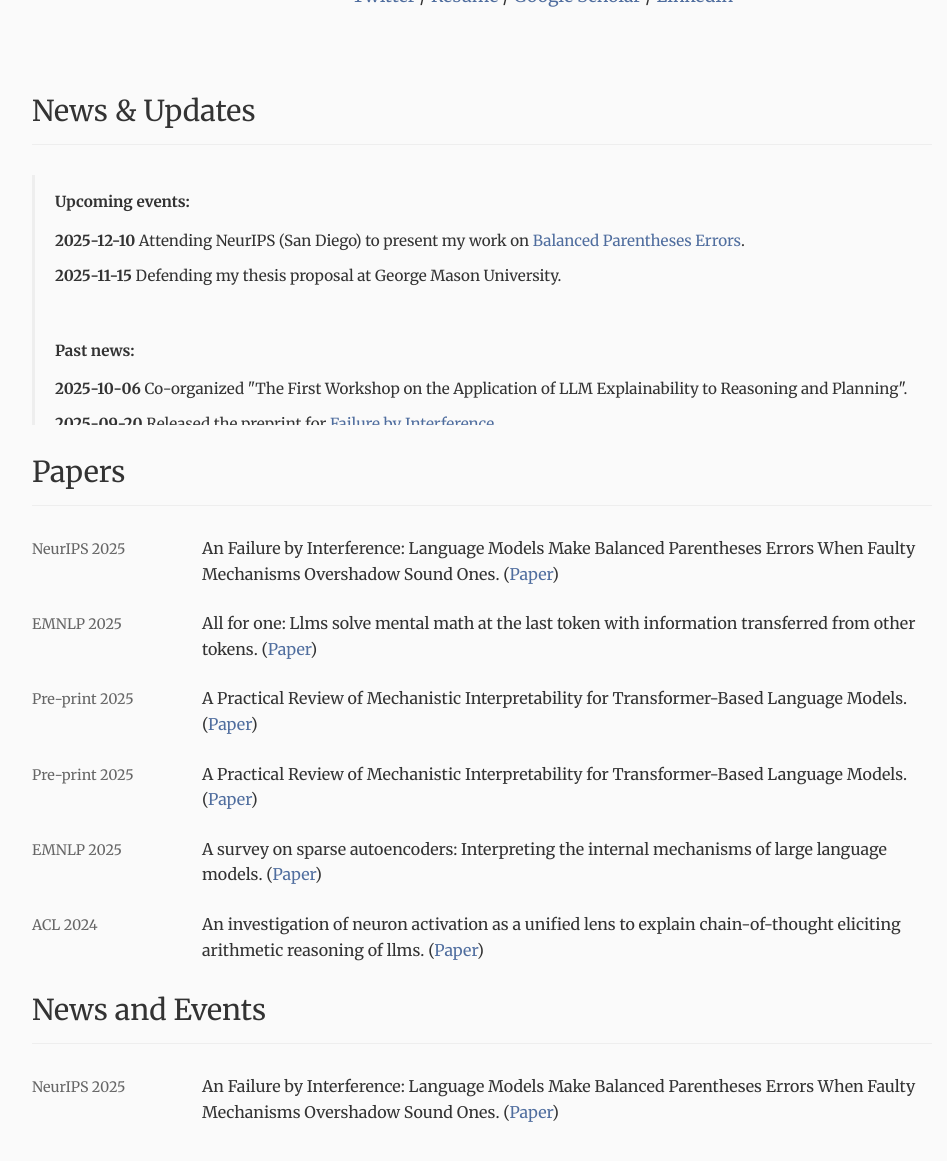
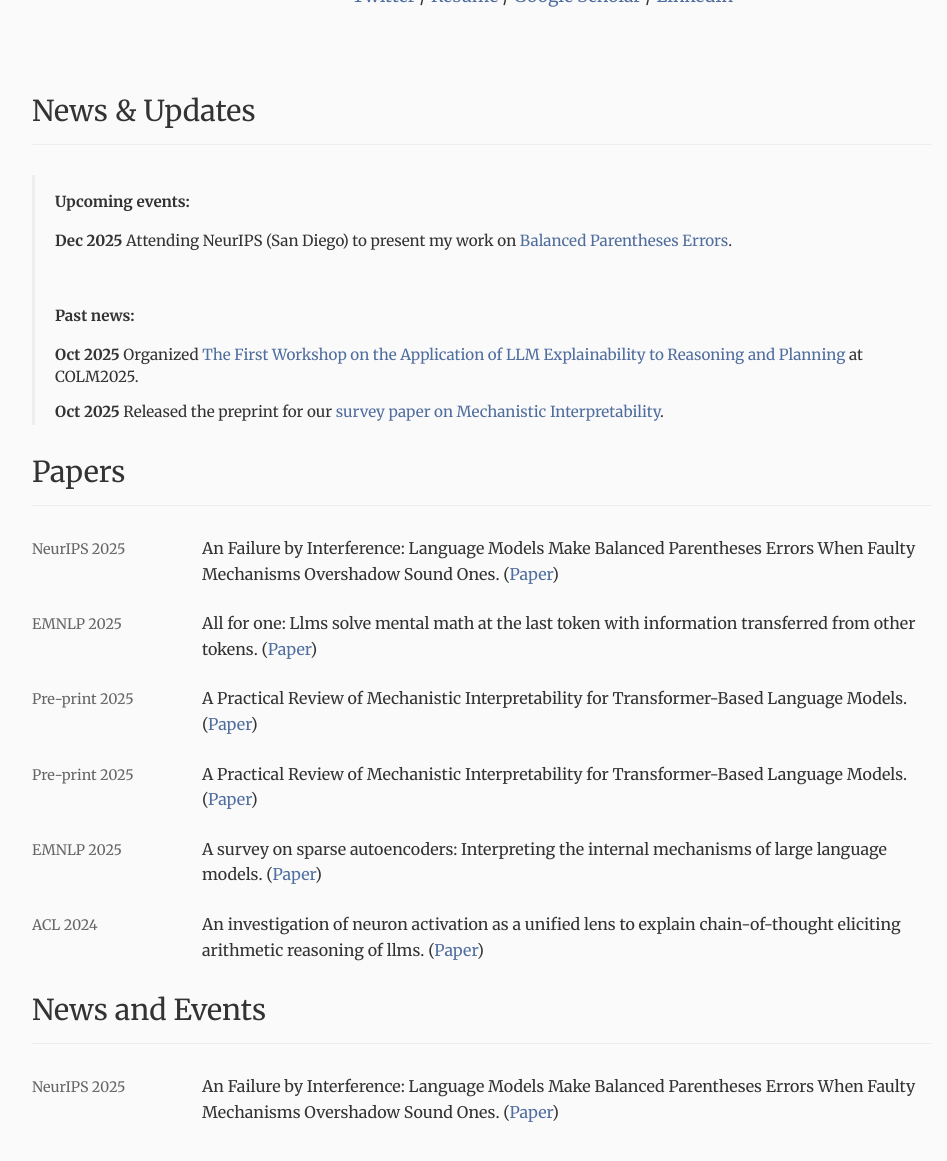
Before and after one commit to Dakingrai/testwebsite.github.io, a Jekyll site: the page built from index.md, in a window 1280 px wide, cut to the strip 445-1634 px from the top of the page. Shown: the top 1161 px of the strip, without its empty margins (158-1105 px from the left). Built offline with Jekyll 4.4.1, drawn with Linux system fonts in a browser that asks for light colours.

Commit message:
news updated!

```diff
--- a/index.md
+++ b/index.md
@@ -28,33 +28,21 @@ title: Home
   <p><strong>Upcoming events:</strong></p>
 
   <div class="news-item">
-    <strong>2025-12-10</strong> Attending NeurIPS (San Diego) to present my work on <a href="#" target="_blank">Balanced Parentheses Errors</a>.
-  </div>
-
-  <div class="news-item">
-    <strong>2025-11-15</strong> Defending my thesis proposal at George Mason University.
+    <strong>Dec 2025</strong> Attending NeurIPS (San Diego) to present my work on <a href="https://arxiv.org/pdf/2507.00322" target="_blank">Balanced Parentheses Errors</a>.
   </div>
 
   <br> <p><strong>Past news:</strong></p>
 
   <div class="news-item">
-    <strong>2025-10-06</strong> Co-organized "The First Workshop on the Application of LLM Explainability to Reasoning and Planning".
+    <strong>Oct 2025</strong> Organized <a href="https://xllm-reasoning-planning-workshop.github.io/" target="_blank">The First Workshop on the Application of LLM Explainability to Reasoning and Planning </a> at COLM2025.
   </div>
 
   <div class="news-item">
-    <strong>2025-09-20</strong> Released the preprint for <a href="#" target="_blank">Failure by Interference</a>.
+    <strong>Oct 2025</strong> Released the preprint for our <a href="https://arxiv.org/abs/2407.02646" target="_blank"> survey paper on Mechanistic Interpretability</a>.
   </div>
 
   <div class="news-item">
-    <strong>2025-08-01</strong> Released a new dataset for arithmetic reasoning in LLMs.
-  </div>
-
-  <div class="news-item">
-    <strong>2025-05-01</strong> Started internship at [Company Name].
-  </div>
-
-  <div class="news-item">
-    <strong>2024-12-14</strong> Presented poster at NeurIPS 2024.
+    <strong>July 2025</strong> Conducted <a href="https://ziyu-yao-nlp-lab.github.io/ICML25-MI-Tutorial.github.io/" target="_blank">Tutorial on Mechanistic Interpretability for Language Models </a> at ICML2025.
   </div>
 
 </div>
```
